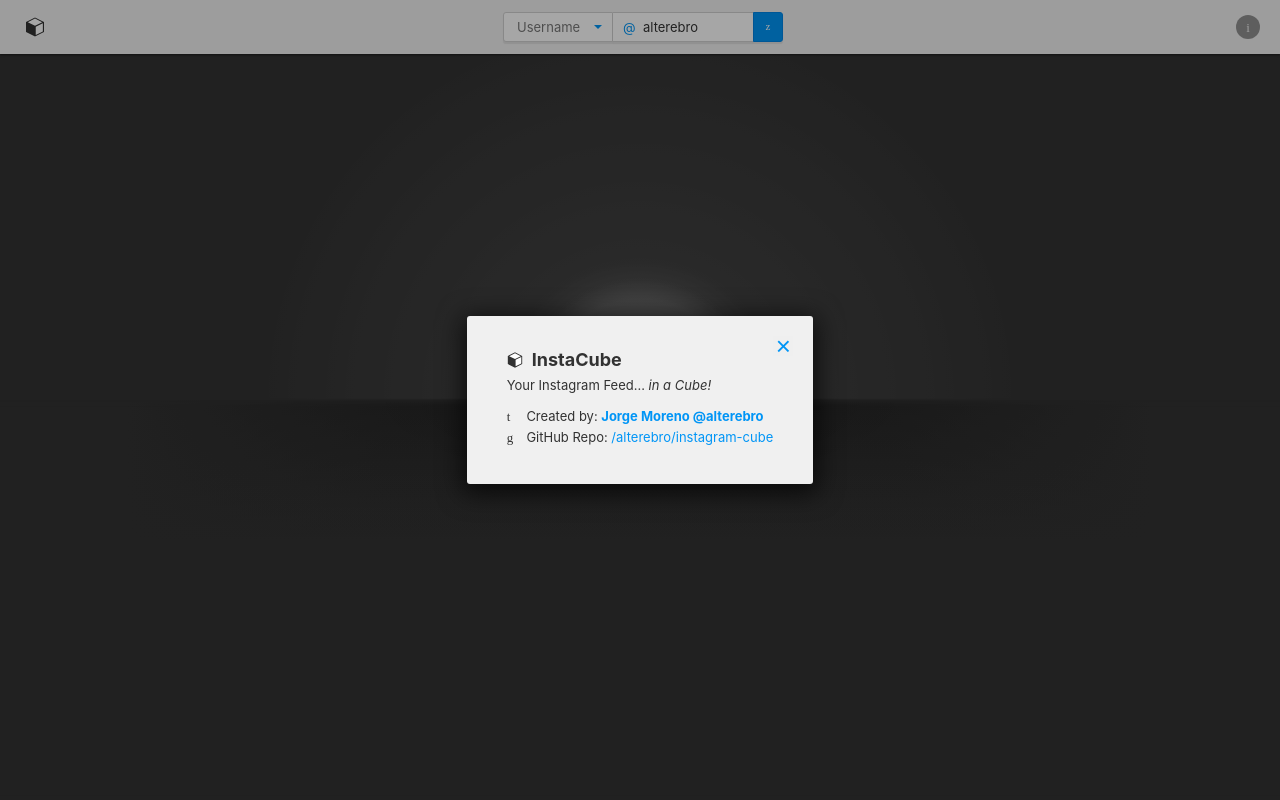
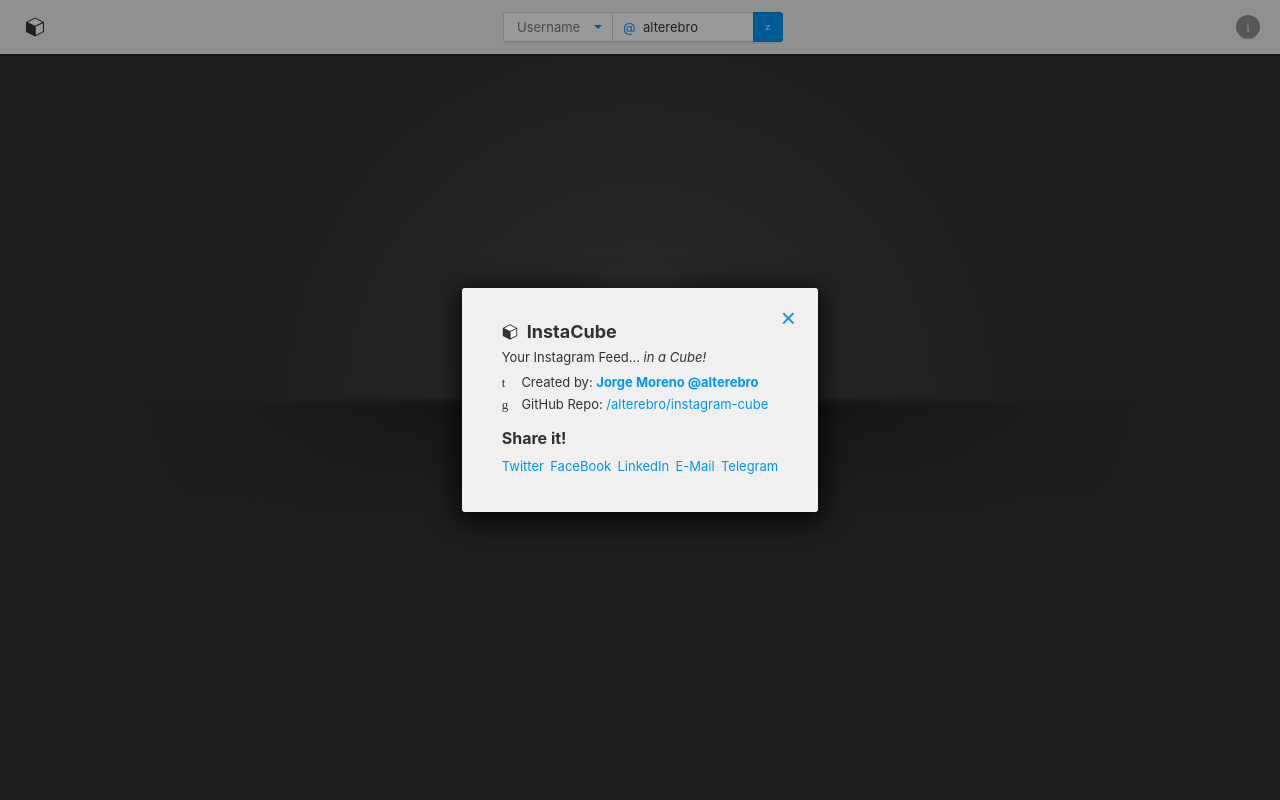
Before and after one commit to alterebro/instagram-cube, a PHP site: page /cube.html in a window 1280 px wide, after a click on "About the InstaCube"; the page is wider, and only the part inside the window is pictured. Run offline with PHP 8.4, Linux system fonts and the light colour scheme; some libraries are stand-ins or nearby versions; some web fonts are replaced.

Commit message:
Modal window share section

```diff
--- a/cube.html
+++ b/cube.html
@@ -78,9 +78,15 @@
             <div class="cube-modalWindow">
                 <h2>InstaCube</h2>
                 <p>Your Instagram Feed... <em>in a Cube!</em></p>
-                <ul>
+                <ul class="credits">
                     <li><i class="icon icon-twitter"></i> <span>Created by:</span> <a href="https://twitter.com/alterebro" target="_blank" title="Jorge Moreno. Front End Web Developer and UI Designer"><strong>Jorge Moreno @alterebro</strong></a></li>
                     <li><i class="icon icon-github"></i> <span>GitHub Repo:</span> <a href="https://github.com/alterebro/instagram-cube" target="_blank" title="Github Code Repository">/alterebro/instagram-cube</a></li>
+                </ul>
+                <h3>Share it!</h3>
+                <ul class="share-list">
+                    <li v-for="network in socialNetworks" :class="network.network | networkClass">
+                        <a :href="network.url | networkURL" :title="network.network | networkTitle" @click="networkOpen($event)" :target="network.modal ? '_blank' : false" :rel="network.modal ? 'noopener noreferrer' : false">{{ network.network }}</a>
+                    </li>
                 </ul>
                 <button type="button" @click="hideModalWindow" title="Close">&times;</button>
             </div>
--- a/cube/css/cube.less
+++ b/cube/css/cube.less
@@ -50,7 +50,7 @@
 
 // -----------------------
 // Global Style Reset
-html, body, ul, li, p, h1, h2, form, button {
+html, body, ul, li, p, h1, h2, h3, form, button {
     .unspaced();
 }
 li { list-style: none }
@@ -281,7 +281,7 @@ aside {
         background: var(--fg-color);
         color: var(--bg-color);
         padding: ~"calc( var(--spacing) * 1.5 ) calc( var(--spacing) * 2 ) calc( var(--spacing) * 1.75 ) calc( var(--spacing) * 2 )";
-        box-shadow: 0 5px 25px 5px rgba(0, 0, 0, .65);
+        box-shadow: 0 5px 25px 5px rgba(0, 0, 0, .75);
         border-radius: var(--border-radius);
         opacity: 0;
         transition: opacity .15s ease-in-out;
@@ -306,15 +306,30 @@ aside {
                 margin: 0 .5rem 0 0;
             }
         }
-        p { margin: 0 0 1rem; }
-        ul {
-            li {
-                i {
-                    display: inline-block;
-                    min-width: 1.6rem;
-                }
+        p { margin: 0 0 .5rem; }
+
+        ul.credits {
+            margin: 0 0 1rem 0;
+            padding: 0 1rem 0 0;
+
+            li i {
+                display: inline-block;
+                min-width: 1.6rem;
             }
         }
+
+        h3 {
+            font-size: 1.6rem;
+            font-weight: 700;
+            margin: 0 0 .5rem;
+        }
+        ul.share-list {
+            display: flex;
+            align-items: center;
+            justify-content: space-between;
+            width: 100%;
+        }
+
         button[type="button"] {
             -webkit-appearance: none;
             -moz-appearance: none;
@@ -342,7 +357,7 @@ aside {
     }
 
     &.active {
-        background: rgba(0, 0, 0, .35);
+        background: rgba(0, 0, 0, .4);
         pointer-events: auto;
 
         > .cube-modalWindow {
@@ -611,4 +626,11 @@ i.icon {
         width: ~"calc( (var(--form-el-size-mobile) * 3) + (var(--form-el-spacing) * 2) )";
         height: ~"calc( (var(--form-el-size-mobile) * 4) + (var(--form-el-spacing) * 3) )";
     }
+
+    aside {
+        > .cube-modalWindow {
+            padding: ~"calc( var(--spacing) * 1.25 ) calc( var(--spacing) * 1.5 ) calc( var(--spacing) * 1.5 ) calc( var(--spacing) * 1.5 )";
+            box-shadow: 0 5px 25px 5px rgba(0, 0, 0, .65);
+        }
+    }
 }
--- a/cube/js/cube.js
+++ b/cube/js/cube.js
@@ -41,7 +41,16 @@ const Store = {
         },
         cubeContainer : {
             marginTop: '0px'
-        }
+        },
+
+        // Sharing
+        socialNetworks : [
+            { modal : true, network : "Twitter", url : "https://twitter.com/intent/tweet?text={TEXT}&url={URL}&via=alterebro" },
+            { modal : true, network : "FaceBook", url : "https://www.facebook.com/sharer.php?u={URL}" },
+            { modal : true, network : "LinkedIn", url : "https://www.linkedin.com/shareArticle?mini=true&url={URL}&title={TITLE}&summary={TEXT}&source=moro.es" },
+            { modal : false, network : "E-Mail", url : "mailto:?subject={TITLE}&body={TEXT}:%0A{URL}" },
+            { modal : true, network : "Telegram", url : "https://telegram.me/share/url?url={URL}&amp;text={TEXT} "}
+        ]
     },
 
     // -------
@@ -212,6 +221,15 @@ const Store = {
         window.location.hash = _q;
     },
 
+    networkOpen : function(e) {
+        let _el = e.currentTarget;
+        if (_el.getAttribute('target') == '_blank') {
+            let w = window.open(_el.href, 'share', 'width=550,height=440');
+                w.focus()
+            e.preventDefault();
+        }
+    },
+
     // Reload
     refreshPage : function() {
         window.location = window.location.pathname
@@ -246,9 +264,26 @@ const CubeHead = {
 const CubeInfo = {
     data : function() { return Store.state },
     name : "CubeInfo",
+    filters : {
+        networkClass(str) {
+            return str.toLowerCase().replace('-', '');
+        },
+        networkURL(url) {
+            let _url = encodeURIComponent(window.location.href);
+            let _title = encodeURIComponent(document.querySelector('head title').innerText);
+            let _desc = encodeURIComponent(document.querySelector('head meta[name="description"]').getAttribute('content'));
+            return url.replace('{TITLE}', _title).replace('{TEXT}', _desc).replace('{URL}', _url);
+        },
+        networkTitle(str) {
+            return `Share it via ${str}!`;
+        }
+    },
     methods : {
         hideModalWindow() {
             Store.toggleModalWindow(false);
+        },
+        networkOpen(event) {
+            Store.networkOpen(event);
         }
     },
     created() {}
```
Also changed, not shown: cube/css/cube.css.
